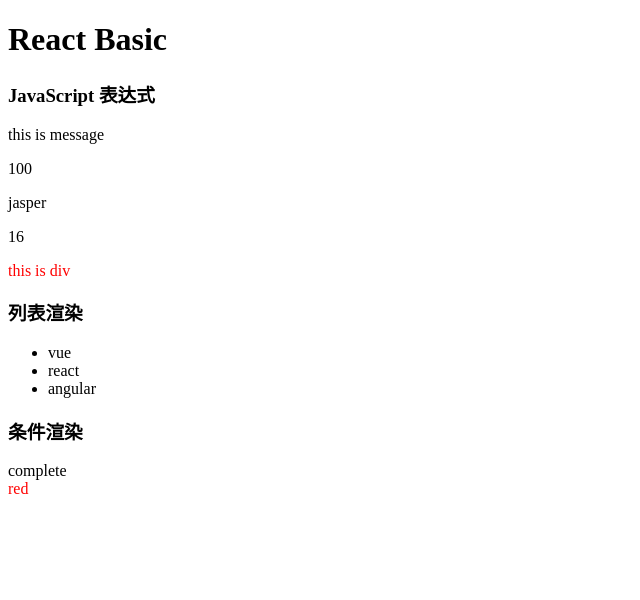
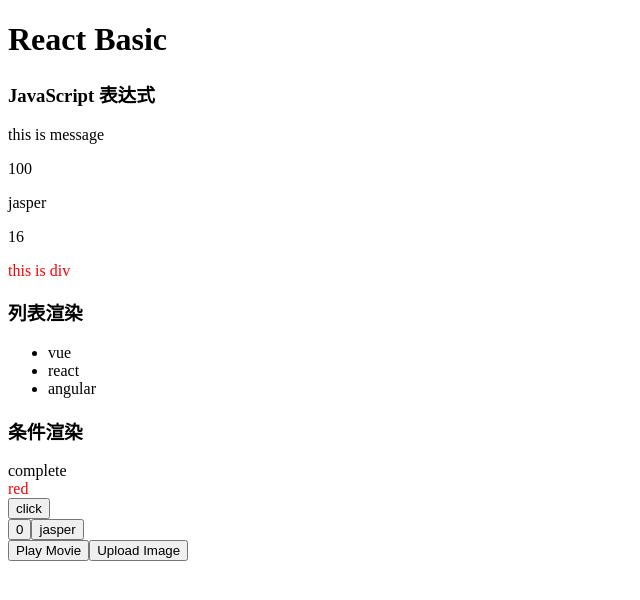
Before and after one commit to jaspercliff/front-lab, a React (Vite) app in the folder react-basic/: page / in a window 1280 px wide. Shown: the top 600 px of the page, without its empty margins (0-640 px from the left). Built offline with nearby package versions, Linux system fonts and the light colour scheme.

Commit message:
react event bind  useState and class

```diff
--- a/react-basic/src/App.tsx
+++ b/react-basic/src/App.tsx
@@ -2,6 +2,11 @@ import ListDemo from './components/ListDemo'
 import ConditionalDemo from './components/ConditionalDemo'
 import JsExpressionDemo from './components/jsExpressionDemo'
 import ColorDemo from './components/ColorDemo'
+import Toolbar from './components/Toolbar'
+import EventBind from './components/Eventbind'
+import Counter from './components/Counter'
+
+
 
 function App() {
   return (
@@ -12,7 +17,14 @@ function App() {
       <ListDemo />
       <ConditionalDemo />
       <ColorDemo />
+      <EventBind />
+      <Counter />
+      <Toolbar
+        onPlayMovie={() => alert('Playing!')}
+        onUploadImage={() => alert('Uploading!')}
+      />
     </div>
+
   )
 }
 
--- a/react-basic/src/components/ColorDemo.tsx
+++ b/react-basic/src/components/ColorDemo.tsx
@@ -1,4 +1,10 @@
 import { color } from '../data/demo'
+import '../css/index.css'
+
+const style = {
+  color: 'blue',
+  fontSize: '20px'
+}
 
 function ColorDemo() {
   if (color === 0) {
@@ -6,10 +12,10 @@ function ColorDemo() {
   }
 
   if (color === 1) {
-    return <div style={{ color: 'blue' }}>blue</div>
+    return <div style={style}>blue</div>
   }
 
-  return <div style={{ color: 'pink' }}>pink</div>
+  return <span className='foo'>this is class foo</span>
 }
 
 export default ColorDemo
--- /dev/null
+++ b/react-basic/src/components/Counter.tsx
@@ -0,0 +1,32 @@
+import { useState } from "react"
+
+function Counter() {
+
+  // const [状态变量, 修改状态的方法] = useState(初始值)
+  const [count, setCount] = useState(0)
+  function handleClick() {
+    // 状态是只读的 应该去替换而不是修改 count++ 视图不会更新
+    setCount(count + 1)
+  }
+
+  const [obj, setObj] = useState({ name: 'jasper' })
+
+  const handleObj = () => {
+    setObj({
+      // 把原对象的属性复制到新对象。
+      // 再将 name 覆盖成 cliff
+      ...obj,
+      name: 'cliff'
+    }
+    )
+  }
+
+  return (
+    <div>
+      <button onClick={handleClick}>{count}</button>
+      <button onClick={handleObj}>{obj.name}</button>
+    </div>
+  )
+}
+
+export default Counter
--- /dev/null
+++ b/react-basic/src/components/EventBind.tsx
@@ -0,0 +1,11 @@
+import type { MouseEvent } from 'react' //react 内部事件
+const handleClick = (name: string, e: MouseEvent<HTMLButtonElement>,) => {
+  console.log("click button", name, e)
+}
+
+function EventBind() {
+  return (<button onClick={(e) =>
+    handleClick('jasper', e)}>click </button>)
+}
+
+export default EventBind
--- /dev/null
+++ b/react-basic/src/components/Toolbar.tsx
@@ -0,0 +1,25 @@
+function Toolbar({ onPlayMovie, onUploadImage }) {
+  // function Toolbar(props) { 解构赋值
+  // const onPlayMovie = props.onPlayMovie;
+  // const onUploadImage = props.onUploadImage;
+  return (
+    <div>
+      <Button onClick={onPlayMovie}>
+        Play Movie
+      </Button>
+      <Button onClick={onUploadImage}>
+        Upload Image
+      </Button>
+    </div>
+  );
+}
+
+function Button({ onClick, children }) {
+  return (
+    <button onClick={onClick}>
+      {children}
+    </button>
+  );
+}
+
+export default Toolbar
--- /dev/null
+++ b/react-basic/src/css/index.css
@@ -0,0 +1,3 @@
+.foo{
+  color: blue
+}
```
